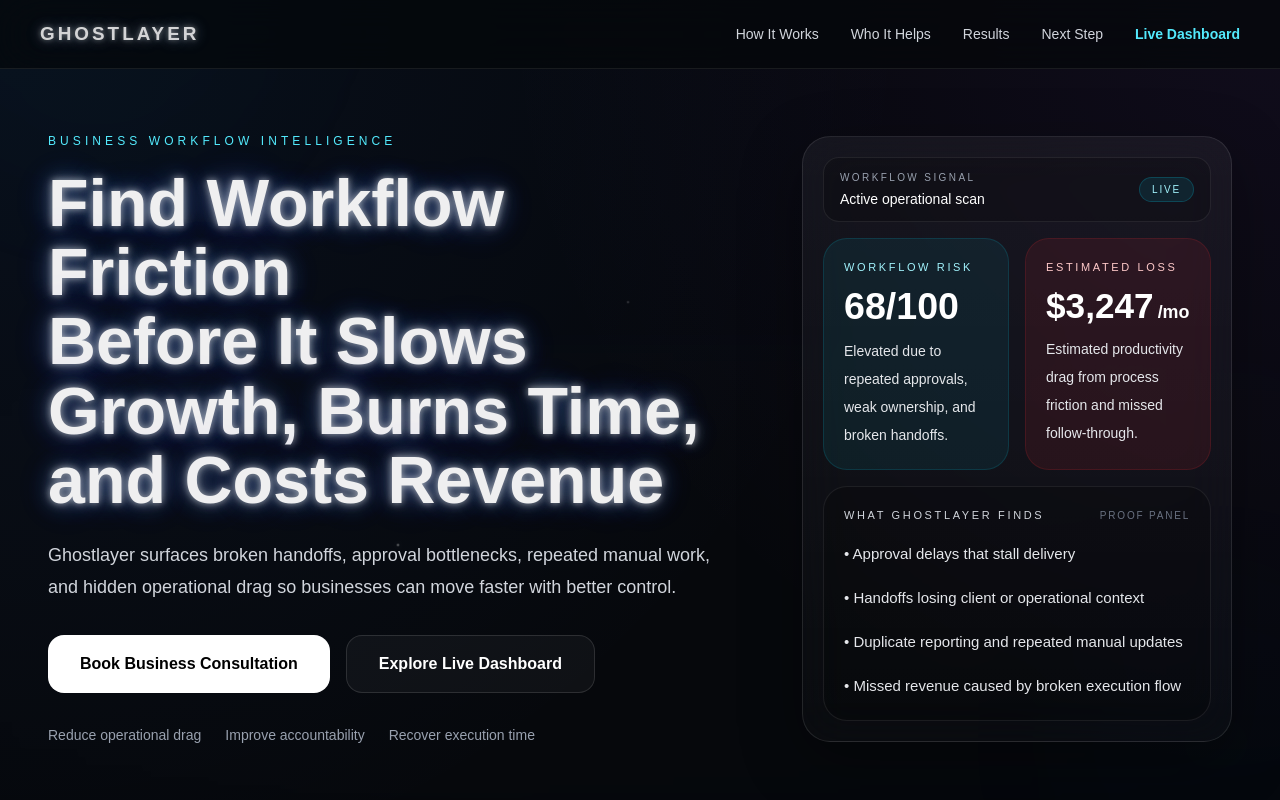
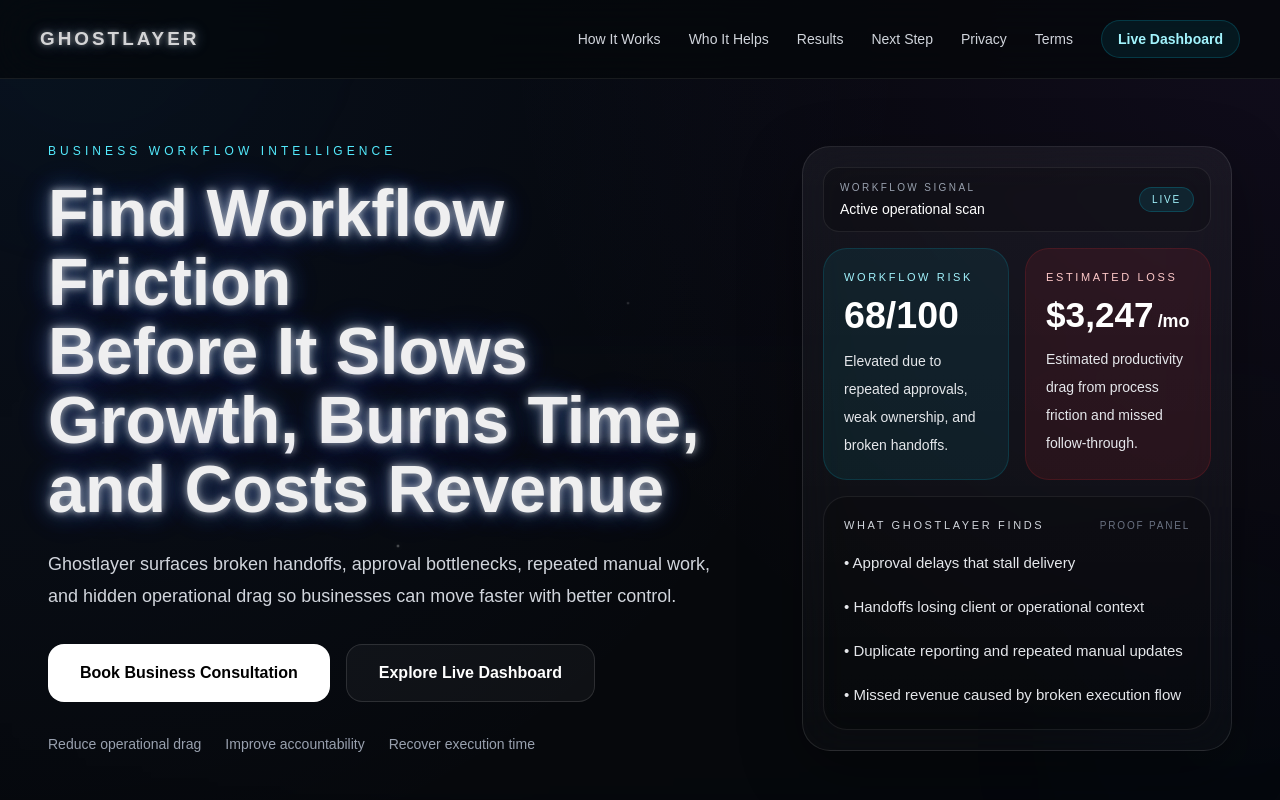
Before and after one commit to DexTheAIBusinessman/ghostlayer, a Next.js app: page / in a window 1280 px wide. Shown: the top 800 px of the page. Built offline with nearby package versions, Linux system fonts and the light colour scheme; no server answers.

Commit message:
tighten header and footer polish across homepage and dashboard

```diff
--- a/app/dashboard/page.tsx
+++ b/app/dashboard/page.tsx
@@ -495,6 +495,12 @@ Dashboard
 <span className="rounded-full border border-cyan-400/20 bg-cyan-400/10 px-3 py-1 text-[10px] font-semibold uppercase tracking-[0.18em] text-cyan-200">
 Demo Workspace
 </span>
+<Link href="/privacy" className="text-xs text-gray-400 transition hover:text-white">
+Privacy
+</Link>
+<Link href="/terms" className="text-xs text-gray-400 transition hover:text-white">
+Terms
+</Link>
 </div>
 
 <h2 className="mt-1 text-lg font-semibold text-white sm:text-xl">
@@ -1011,20 +1017,20 @@ className="rounded-2xl bg-white px-5 py-3 text-sm font-semibold text-black trans
 </section>
 
 <footer className="mt-10 border-t border-white/8 pt-8">
-<div className="flex flex-col gap-5 md:flex-row md:items-center md:justify-between">
-<div className="min-w-0">
+<div className="flex flex-col gap-5 md:flex-row md:items-start md:justify-between">
+<div className="min-w-0 max-w-md">
 <Link
 href="/"
 className={`inline-block max-w-full overflow-hidden text-ellipsis whitespace-nowrap text-[1.28rem] font-bold leading-none tracking-[0.12em] sm:text-[1.4rem] ${logoGlow}`}
 >
 GHOSTLAYER
 </Link>
-<p className="mt-3 text-sm text-gray-400">
+<p className="mt-3 text-sm leading-7 text-gray-400">
 Business workflow intelligence for faster execution.
 </p>
 </div>
 
-<div className="flex flex-wrap gap-4 text-sm text-gray-400">
+<div className="flex max-w-xl flex-wrap items-center gap-x-5 gap-y-3 text-sm text-gray-400 md:justify-end">
 <button
 type="button"
 onClick={() => scrollToSection('overview')}
--- a/app/page.tsx
+++ b/app/page.tsx
@@ -79,7 +79,7 @@ className={`inline-block text-[1.06rem] font-bold tracking-[0.16em] text-white s
 GHOSTLAYER
 </Link>
 
-<nav className="hidden items-center gap-8 text-sm text-gray-300 lg:flex">
+<nav className="hidden items-center gap-7 text-sm text-gray-300 lg:flex">
 <a href="#how-it-works" className="transition hover:text-white">
 How It Works
 </a>
@@ -92,7 +92,16 @@ Results
 <a href="#next-step" className="transition hover:text-white">
 Next Step
 </a>
-<Link href="/dashboard" className="font-semibold text-cyan-300 transition hover:text-white">
+<Link href="/privacy" className="transition hover:text-white">
+Privacy
+</Link>
+<Link href="/terms" className="transition hover:text-white">
+Terms
+</Link>
+<Link
+href="/dashboard"
+className="rounded-full border border-cyan-400/18 bg-cyan-400/8 px-4 py-2 font-semibold text-cyan-200 transition hover:bg-cyan-400/12 hover:text-white"
+>
 Live Dashboard
 </Link>
 </nav>
@@ -407,7 +416,7 @@ and faster execution.
 </p>
 </div>
 
-<div className="flex flex-wrap gap-x-6 gap-y-3 text-sm text-gray-400 md:max-w-md md:justify-end">
+<div className="flex max-w-xl flex-wrap items-center gap-x-6 gap-y-3 text-sm text-gray-400 md:justify-end">
 <a href="#how-it-works" className="transition hover:text-white">
 How It Works
 </a>
```
